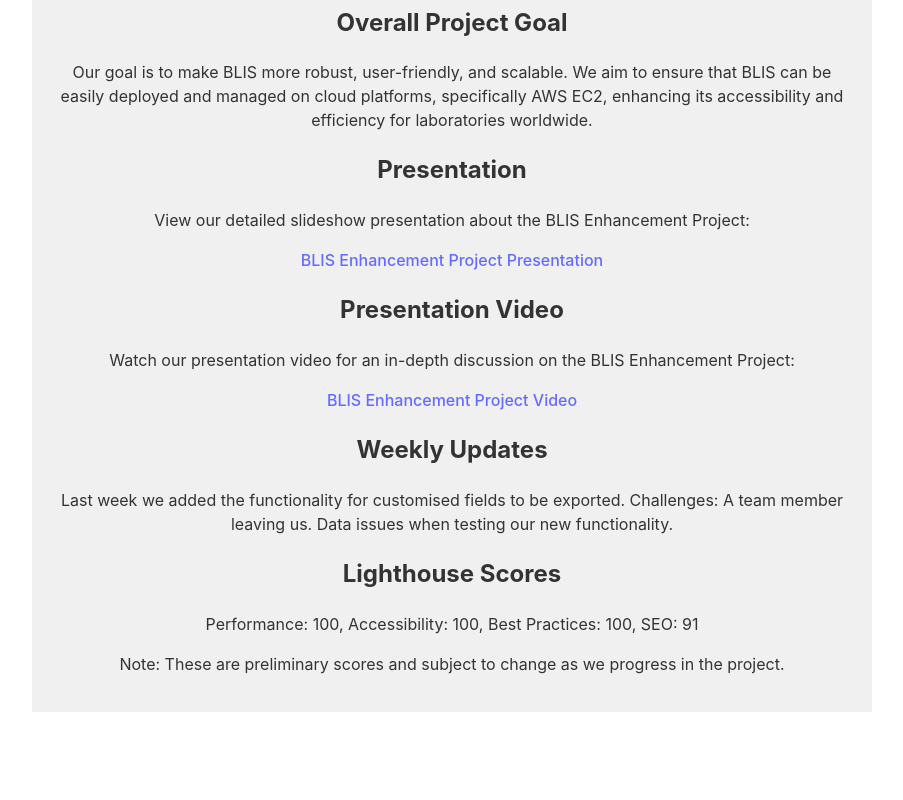
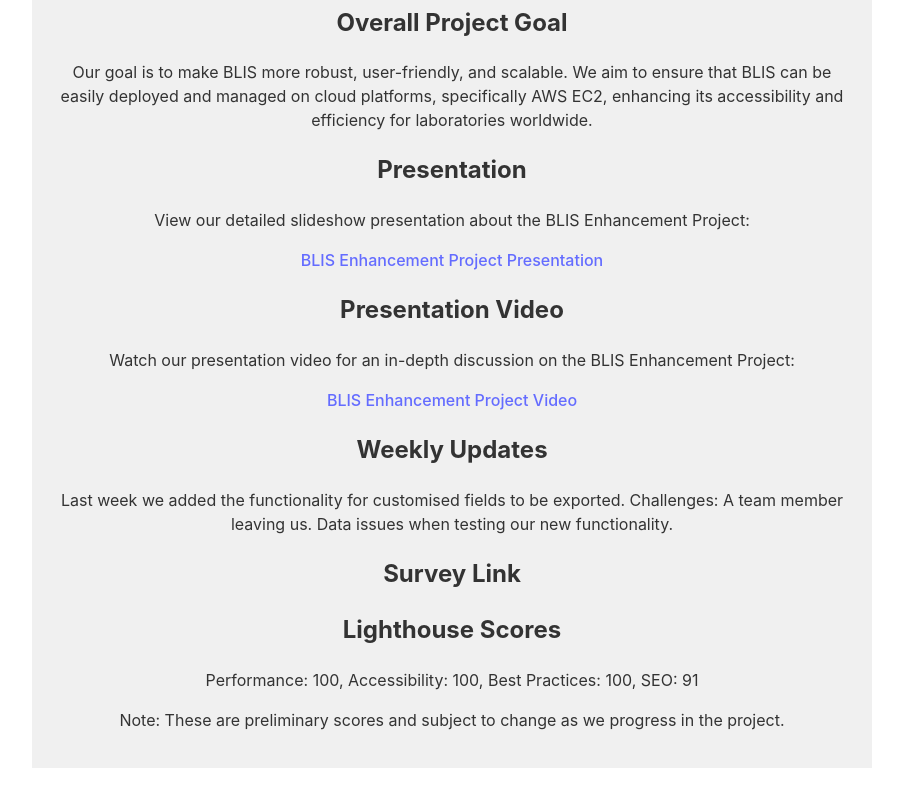
Before and after one commit to gfrantzen3/blisgjmv, a Vue app: page / in a window 1280 px wide. Shown: the part 636-1436 px from the top of the page, without its empty margins (188-1091 px from the left). Before the commit the page ends 1380 px from the top, so only its background shows below. Built offline with nearby package versions, Linux system fonts and the light colour scheme.

Commit message:
Update App.vue

```diff
--- a/src/App.vue
+++ b/src/App.vue
@@ -39,6 +39,10 @@
       <p>Last week we added the functionality for customised fields to be exported. Challenges: A team member leaving us. Data issues when testing our new functionality.</p>
     </section>
     <section>
+      <h2>Survey Link</h2>
+      <a href="https://docs.google.com/forms/d/e/1FAIpQLSe7oTxBJ9mQbkSNKZKJEh14CUAYXsjnTIzT4wgUyUKAjmdomA/viewform?usp=sharing"/>
+    </section>
+    <section>
       <h2>Lighthouse Scores</h2>
       <p>Performance: 100, Accessibility: 100, Best Practices: 100, SEO: 91</p>
       <p>Note: These are preliminary scores and subject to change as we progress in the project.</p>
```
